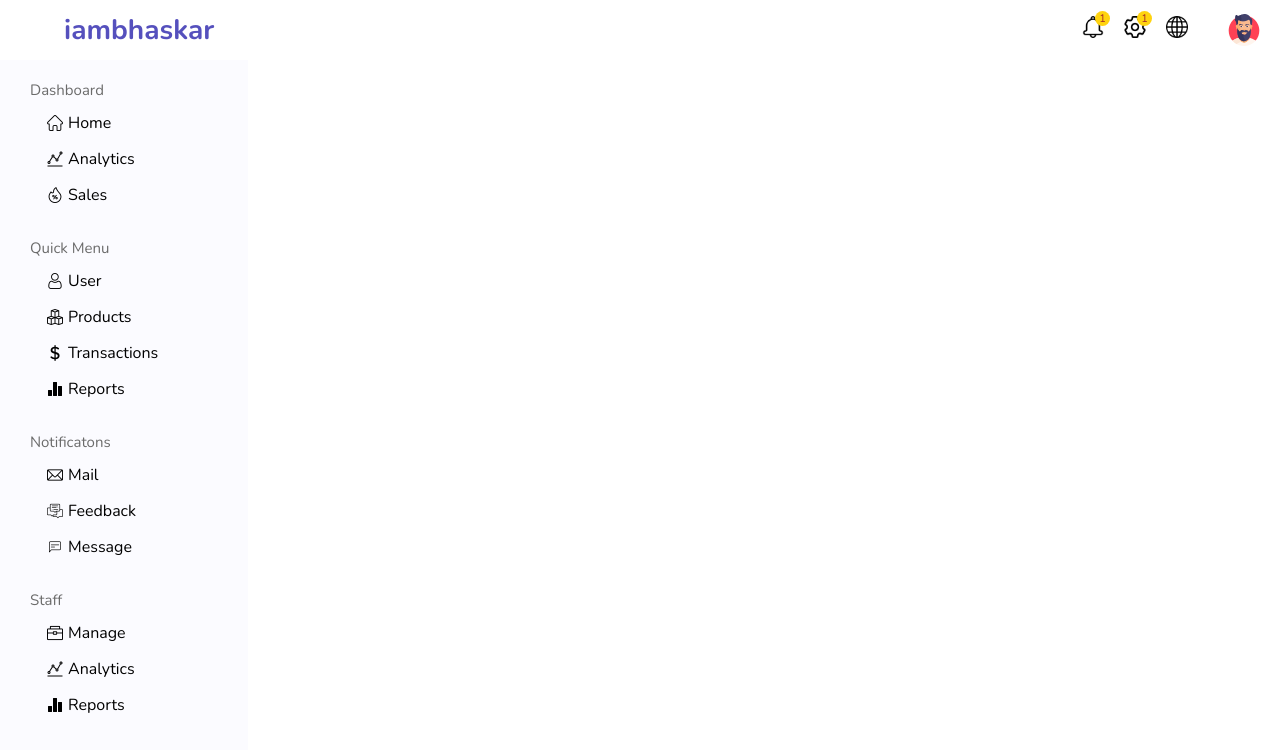
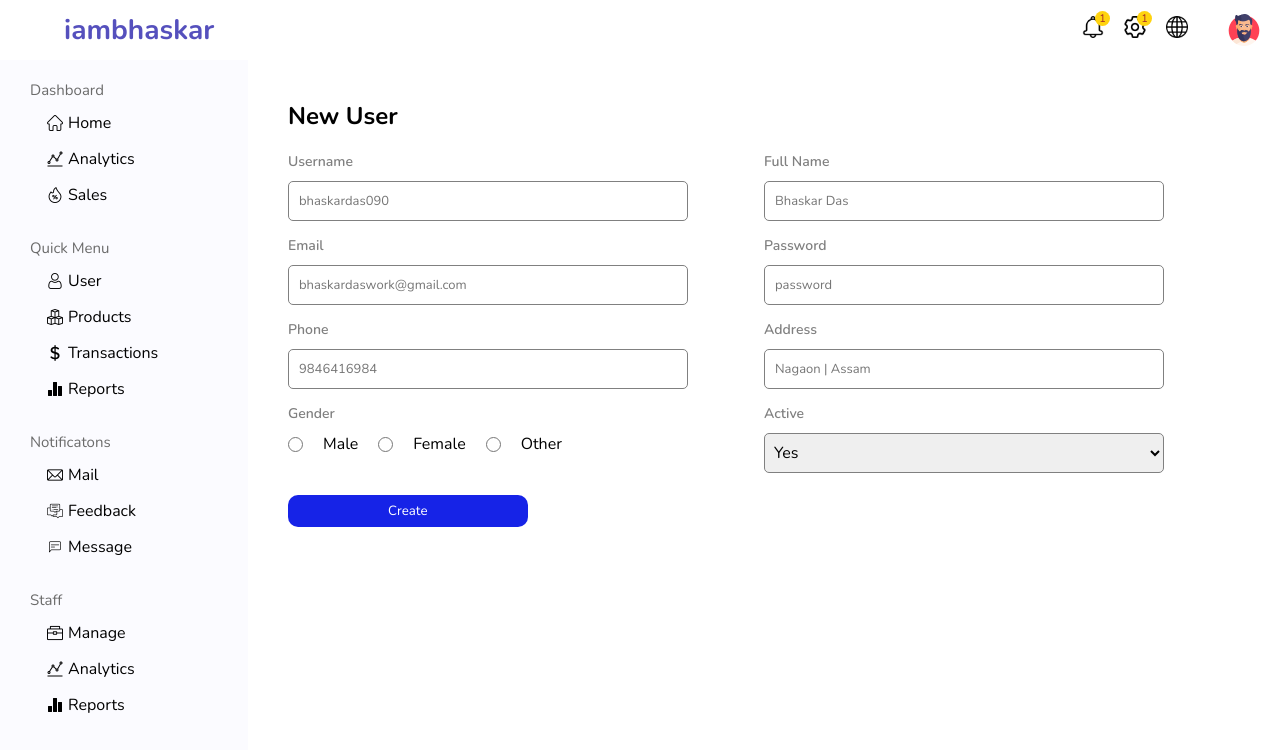
Before and after one commit to bhaskardas090/admin-panel, a React (Create React App) app: page /newUser in a window 1280 px wide. Shown: the top 750 px of the page. Built offline with nearby package versions, Linux system fonts and the light colour scheme.

Commit message:
user registration page complete

```diff
--- a/src/App.js
+++ b/src/App.js
@@ -5,6 +5,7 @@ import Home from './pages/home/Home';
 import UserList from './pages/userList/UserList';
 import { Routes, Route } from 'react-router-dom';
 import User from './pages/user/User';
+import NewUser from './pages/newUser/NewUser';
 
 function App() {
   return (
@@ -17,7 +18,7 @@ function App() {
             <Route path="/" element={<Home />} />
             <Route path="/users" element={<UserList />} />
             <Route path="/user/:userId" element={<User />} />
-
+            <Route path="/newUser" element={<NewUser />} />
           </Routes>
         </div>
       </div>
--- a/src/pages/newUser/NewUser.jsx
+++ b/src/pages/newUser/NewUser.jsx
@@ -3,7 +3,40 @@ import styles from './newUser.module.css';
 export default function NewUser() {
   return (
     <div className={styles.newUser}>
-
+      <h2>New User</h2>
+      <form className={styles.registrationForm}>
+        <div className={styles.firstCol}>
+          <label htmlFor="username">Username</label>
+          <input type="text" placeholder="bhaskardas090" name="username" id="username" className={styles.input}/>
+          <label htmlFor="email">Email</label>
+          <input type="text" placeholder='bhaskardaswork@gmail.com' name="email" id="email" className={styles.input}/>
+          <label htmlFor="phone">Phone</label>
+          <input type="text" placeholder="9846416984" name="phone" id="phone" className={styles.input}/>
+          <label htmlFor="gender">Gender</label>
+          <div className={styles.gender}>
+            <input type="radio" name="male" id="male" value="male" className={styles.radio}/>
+            <p> Male </p>
+            <input type="radio" name="female" id="female" value="female" className={styles.radio}/>
+            <p> Female </p>
+            <input type="radio" name="other" id="other" value="other" className={styles.radio}/>
+            <p> Other </p>
+          </div>
+          <button className={styles.createButton}>Create</button>
+        </div>
+        <div className={styles.secondCol}>
+          <label htmlFor="fullname">Full Name</label>
+          <input type="text" placeholder="Bhaskar Das" name="fullname" id="fullname" className={styles.input}/>
+          <label htmlFor="password">Password</label>
+          <input type="text" placeholder="password" name="password" id="password" className={styles.input}/>
+          <label htmlFor="address">Address</label>
+          <input type="text" placeholder="Nagaon | Assam" name="address" id="address" className={styles.input}/>
+          <label htmlFor="active">Active</label>
+          <select name="active" id="active" className={styles.option}>
+            <option value="yes">Yes</option>
+            <option value="no">No</option>
+          </select>
+        </div>
+      </form>
     </div>
   )
 }
--- a/src/pages/newUser/newUser.module.css
+++ b/src/pages/newUser/newUser.module.css
@@ -0,0 +1,66 @@
+.newUser{
+  flex:4;
+  padding: 20px;
+}
+
+.registrationForm{
+  display:flex;
+  margin-top: 20px;
+}
+
+.firstCol{
+  flex: 1;
+  flex-wrap: wrap;
+
+}
+
+.secondCol{
+  flex: 1;
+}
+
+.firstCol>label, .secondCol>label{
+  font-size: 14px;
+  margin-bottom: 10px;
+  width: 100%;
+  display: block;
+  color:  grey;
+  font-weight: 600;
+}
+.input, .option{
+  border: none;
+  width: 400px;
+  height: 40px;
+  border: 1px grey solid;
+  margin-bottom: 15px;
+  border-radius: 5px;
+  font-size: 16px;
+  padding: 5px;
+}
+.input:placeholder-shown{
+  font-size: 13px;
+  padding-left: 10px;
+}
+.gender{
+  display: flex;
+  gap: 20px;
+  align-items: center;
+}
+.radio{
+  width: 15px;
+  height: 15px;
+
+}
+.firstCol>input:focus, .secondCol>input:focus, .option:focus{
+  outline: none;
+}
+
+.createButton{
+  border: none;
+  padding: 8px;
+  border-radius: 10px;
+  cursor: pointer;
+  background-color: rgb(22, 35, 231);
+  color: white;
+  padding: 7px 100px;
+  margin-top: 40px;
+}
--- a/src/pages/user/User.jsx
+++ b/src/pages/user/User.jsx
@@ -1,7 +1,8 @@
 import styles from './user.module.css';
-import avatar from '../../img/man.png';
+import {Link} from 'react-router-dom';
 // ! Icon Import
 import {Person, DateRange, PhoneAndroid, Mail, MyLocation, FileUpload} from '@mui/icons-material';
+import avatar from '../../img/man.png';
 import krishna from '../../img/krishna.png';
 
 export default function user() {
@@ -9,7 +10,9 @@ export default function user() {
     <div className={styles.user}>
       <div className={styles.titleButton}>
         <h2 className={styles.title}>Edit User</h2>
-       <button className={styles.create}>Create</button>
+        <Link to="/newUser">
+          <button className={styles.create}>Create</button>
+        </Link>
       </div>
       <div className={styles.userDisplayEdit}>
         {/* // ! User Display Are */}
```
